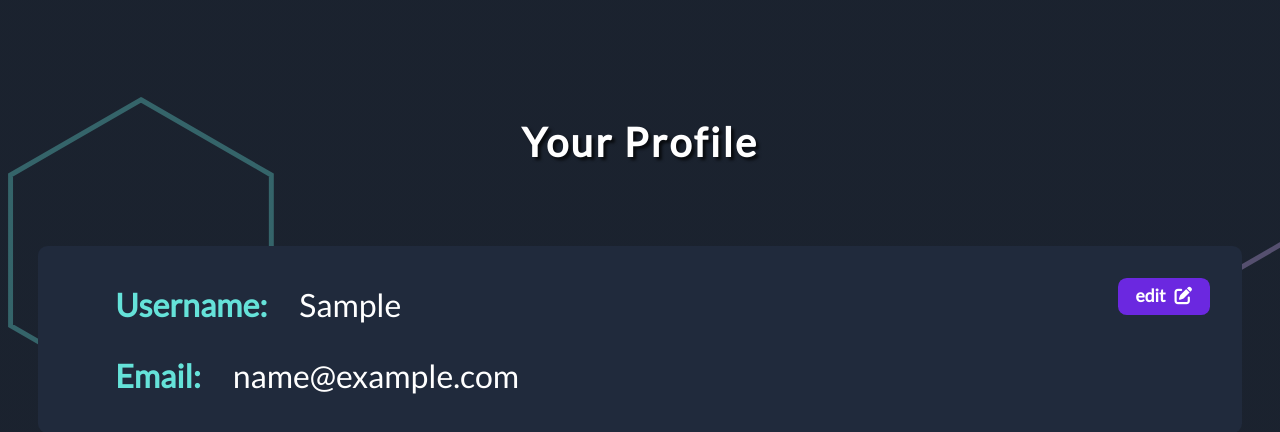
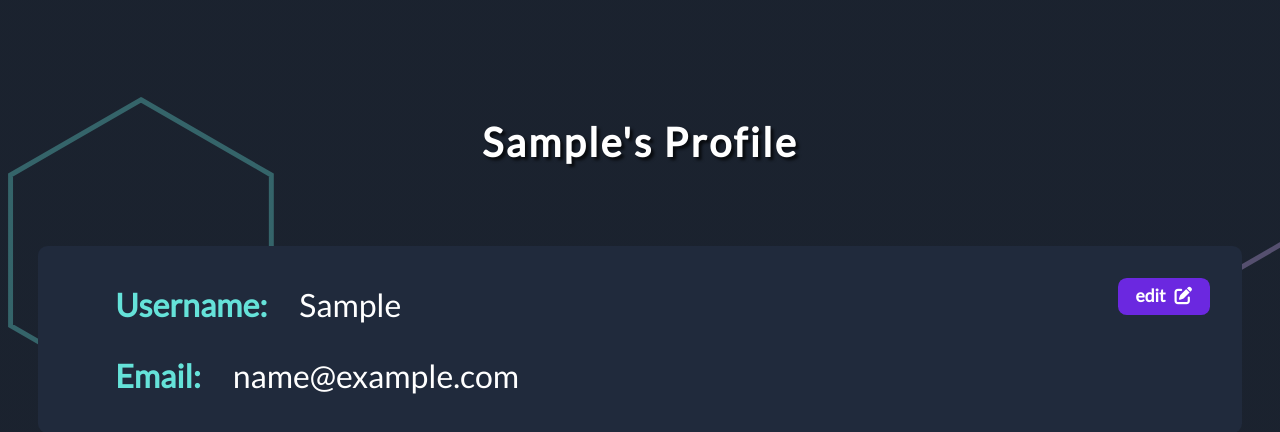
Before and after one commit to IuliiaKonovalova/issue_tracker, a Django app: a page that uses profiles/templates/profiles/user_profile.html in a window 1280 px wide. Shown: the part 106-538 px from the top of the page. Run offline with Django 3.2, Linux system fonts and the light colour scheme; tables that the repository leaves empty hold one stand-in row (values such as "Sample post"); some libraries are stand-ins or nearby versions.

Commit message:
Fix personal title for user profile template

```diff
--- a/profiles/templates/profiles/user_profile.html
+++ b/profiles/templates/profiles/user_profile.html
@@ -14,7 +14,11 @@
 
 {% block content %}
   <div class="profile__details">
-    <h2 class="profile__title">Your Profile</h2>
+    {% if user_profile == request.user %}
+      <h2 class="profile__title">Your Profile</h2>
+    {% else %}
+      <h2 class="profile__title">{{ user_profile.username }}'s Profile</h2>
+    {% endif %}
     {% comment %} Profile Data {% endcomment %}
     <section class="profile__header">
       <a href="#"
```
